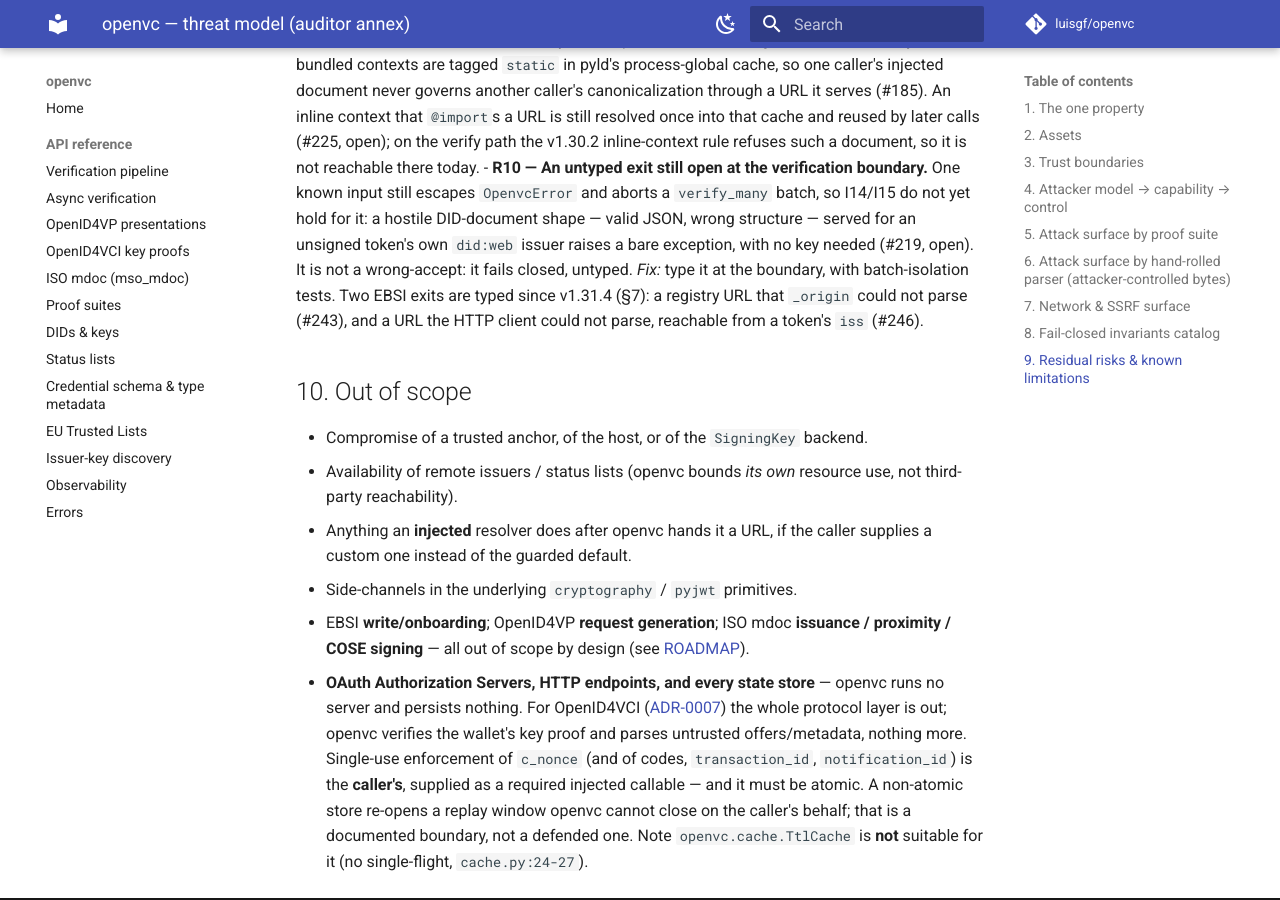
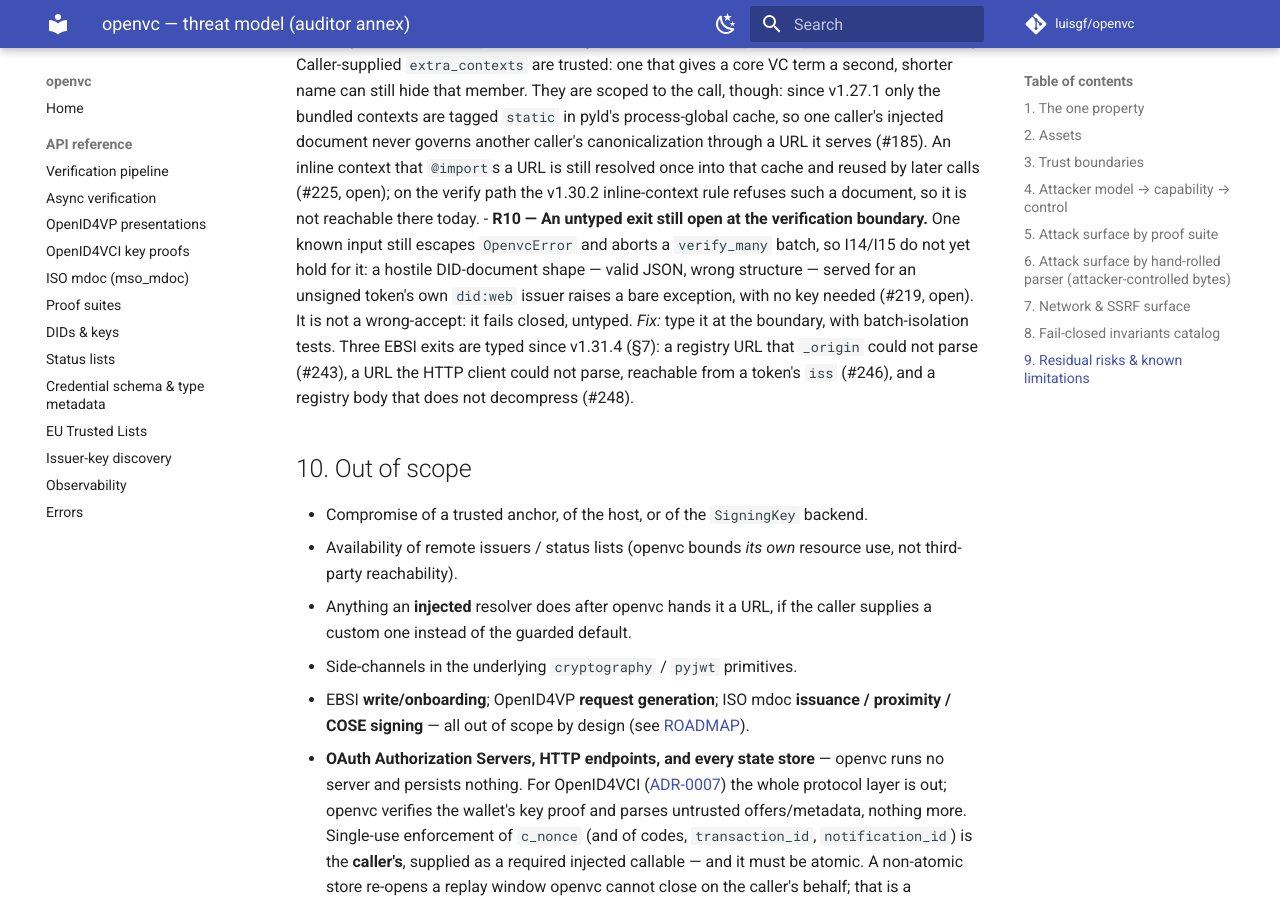
Before and after one commit to luisgf/openvc, an MkDocs documentation site: the page built from docs/audit/threat-model.md, in a window 1280 px wide and 900 px high, scrolled down 15943 px. Built offline with MkDocs 1.6.1 and Material for MkDocs 9.7.7, drawn with Linux system fonts in a browser that asks for light colours; comment, search, counter and statistics services are not loaded; some of the changed text lies outside the part shown.

Commit message:
security(ebsi): type a registry body httpx cannot decompress
Found by the second adversarial pass on #244. httpx decompresses a
gzip/deflate body while streaming; a corrupt one raised
httpx.DecodingError (a RequestError, not a TransportError) out of
get_json and verify_ebsi_badge. It is now MalformedRegistryResponse,
not retried.

The same pass showed the client tests could not tell the guard from the
InvalidURL backstop, and did not pin the guard's ASCII-before-urlparse
order. The guard-refused shapes now assert the cause is not
InvalidURL, and a urlparse spy pins the order.

Closes #248

```diff
--- a/docs/audit/threat-model.md
+++ b/docs/audit/threat-model.md
@@ -199,7 +199,9 @@ finite input", with no explicit constant.
   a URL that is not visible ASCII, or that `urlparse` cannot read (port included), is
   `HttpForbiddenHost`, and `httpx.InvalidURL` is mapped to it. Before v1.31.4 an
   unsigned token whose `iss` held a control character escaped `verify_ebsi_badge` as
-  a bare `httpx.InvalidURL` (#246).
+  a bare `httpx.InvalidURL` (#246). A body httpx cannot decompress is a
+  `MalformedRegistryResponse`; before v1.31.4 it escaped as a bare
+  `httpx.DecodingError` (#248).
 
 ## 8. Fail-closed invariants catalog
 
@@ -339,9 +341,10 @@ items marked **✅ Resolved** have since been fixed and stay here as an audit tr
   hold for it: a hostile DID-document shape — valid JSON, wrong structure — served
   for an unsigned token's own `did:web` issuer raises a bare exception, with no key
   needed (#219, open). It is not a wrong-accept: it fails closed, untyped. *Fix:* type
-  it at the boundary, with batch-isolation tests. Two EBSI exits are typed since
-  v1.31.4 (§7): a registry URL that `_origin` could not parse (#243), and a URL the
-  HTTP client could not parse, reachable from a token's `iss` (#246).
+  it at the boundary, with batch-isolation tests. Three EBSI exits are typed since
+  v1.31.4 (§7): a registry URL that `_origin` could not parse (#243), a URL the HTTP
+  client could not parse, reachable from a token's `iss` (#246), and a registry body
+  that does not decompress (#248).
 
 ## 10. Out of scope
 
```
Also changed, not shown: CHANGELOG.md (+11 -0 lines), docs/audit/assurance.md (+1 -0 lines), 2 other files.
